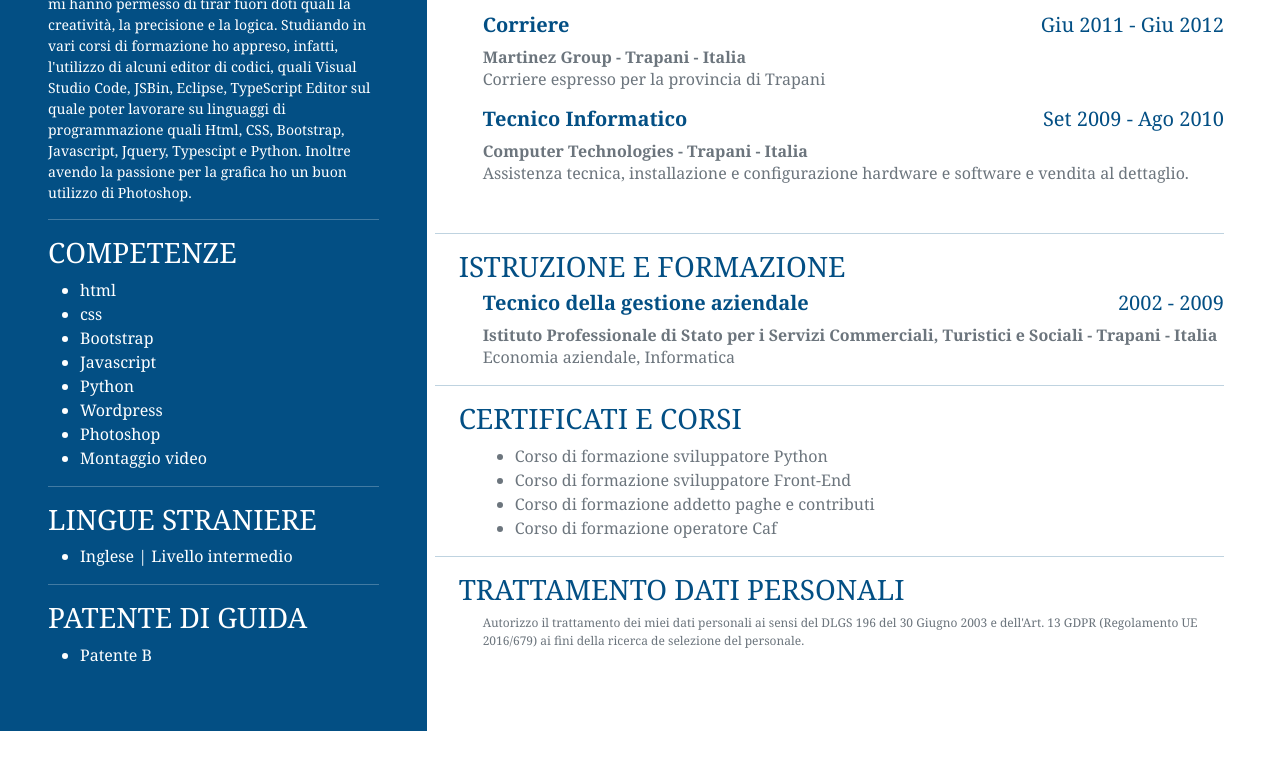
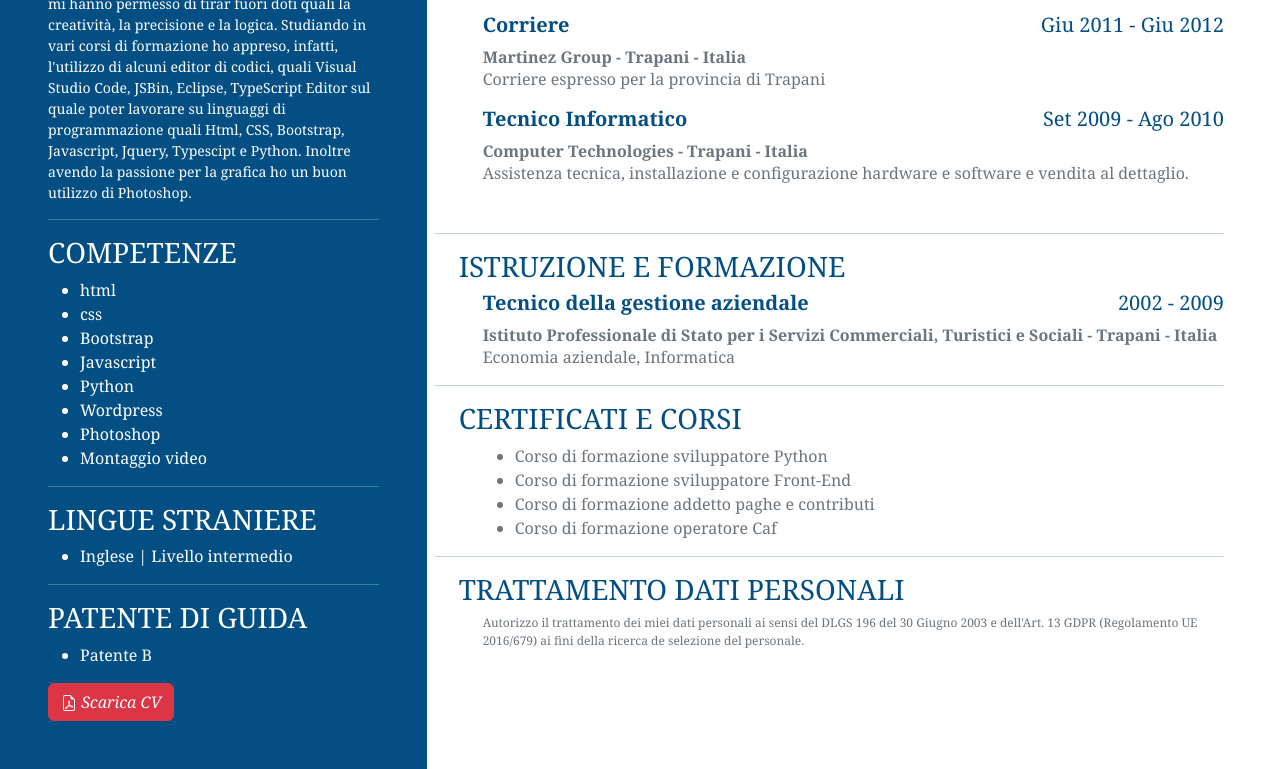
Before and after one commit to vincecatania88/curriculum_vitae, a plain HTML site: page index.html in a window 1280 px wide. Shown: the part 660-1429 px from the top of the page. Before the commit the page ends 1391 px from the top, so only its background shows below. Drawn offline with nearby package versions, Linux system fonts and the light colour scheme.

Commit message:
vers.6 Aggiunto tasto per scaricare il file in pdf

```diff
--- a/index.html
+++ b/index.html
@@ -47,7 +47,14 @@
             <ul>
                 <li>Patente B</li>
             </ul>
+            <div>
+                <button type="button" class="btn btn-danger"><a class="text-white" href="./media/doc/cv.pdf" download><i class="bi bi-file-earmark-pdf"><svg xmlns="http://www.w3.org/2000/svg" width="16" height="16" fill="currentColor" class="bi bi-file-earmark-pdf" viewBox="0 0 16 16">
+                    <path d="M14 14V4.5L9.5 0H4a2 2 0 0 0-2 2v12a2 2 0 0 0 2 2h8a2 2 0 0 0 2-2M9.5 3A1.5 1.5 0 0 0 11 4.5h2V14a1 1 0 0 1-1 1H4a1 1 0 0 1-1-1V2a1 1 0 0 1 1-1h5.5z"/>
+                    <path d="M4.603 14.087a.8.8 0 0 1-.438-.42c-.195-.388-.13-.776.08-1.102.198-.307.526-.568.897-.787a7.7 7.7 0 0 1 1.482-.645 20 20 0 0 0 1.062-2.227 7.3 7.3 0 0 1-.43-1.295c-.086-.4-.119-.796-.046-1.136.075-.354.274-.672.65-.823.192-.077.4-.12.602-.077a.7.7 0 0 1 .477.365c.088.164.12.356.127.538.007.188-.012.396-.047.614-.084.51-.27 1.134-.52 1.794a11 11 0 0 0 .98 1.686 5.8 5.8 0 0 1 1.334.05c.364.066.734.195.96.465.12.144.193.32.2.518.007.192-.047.382-.138.563a1.04 1.04 0 0 1-.354.416.86.86 0 0 1-.51.138c-.331-.014-.654-.196-.933-.417a5.7 5.7 0 0 1-.911-.95 11.7 11.7 0 0 0-1.997.406 11.3 11.3 0 0 1-1.02 1.51c-.292.35-.609.656-.927.787a.8.8 0 0 1-.58.029m1.379-1.901q-.25.115-.459.238c-.328.194-.541.383-.647.547-.094.145-.096.25-.04.361q.016.032.026.044l.035-.012c.137-.056.355-.235.635-.572a8 8 0 0 0 .45-.606m1.64-1.33a13 13 0 0 1 1.01-.193 12 12 0 0 1-.51-.858 21 21 0 0 1-.5 1.05zm2.446.45q.226.245.435.41c.24.19.407.253.498.256a.1.1 0 0 0 .07-.015.3.3 0 0 0 .094-.125.44.44 0 0 0 .059-.2.1.1 0 0 0-.026-.063c-.052-.062-.2-.152-.518-.209a4 4 0 0 0-.612-.053zM8.078 7.8a7 7 0 0 0 .2-.828q.046-.282.038-.465a.6.6 0 0 0-.032-.198.5.5 0 0 0-.145.04c-.087.035-.158.106-.196.283-.04.192-.03.469.046.822q.036.167.09.346z"/>
+                  </svg> Scarica CV</i></a></button>
+            </div>
         </div>
+
 	</div>
 	<div class="col-lg-8 col-sm-12">
 		<div class="lc-block ps-4 pt-3 d-flex flex-column">
```
Also changed, not shown: 1 other file.
